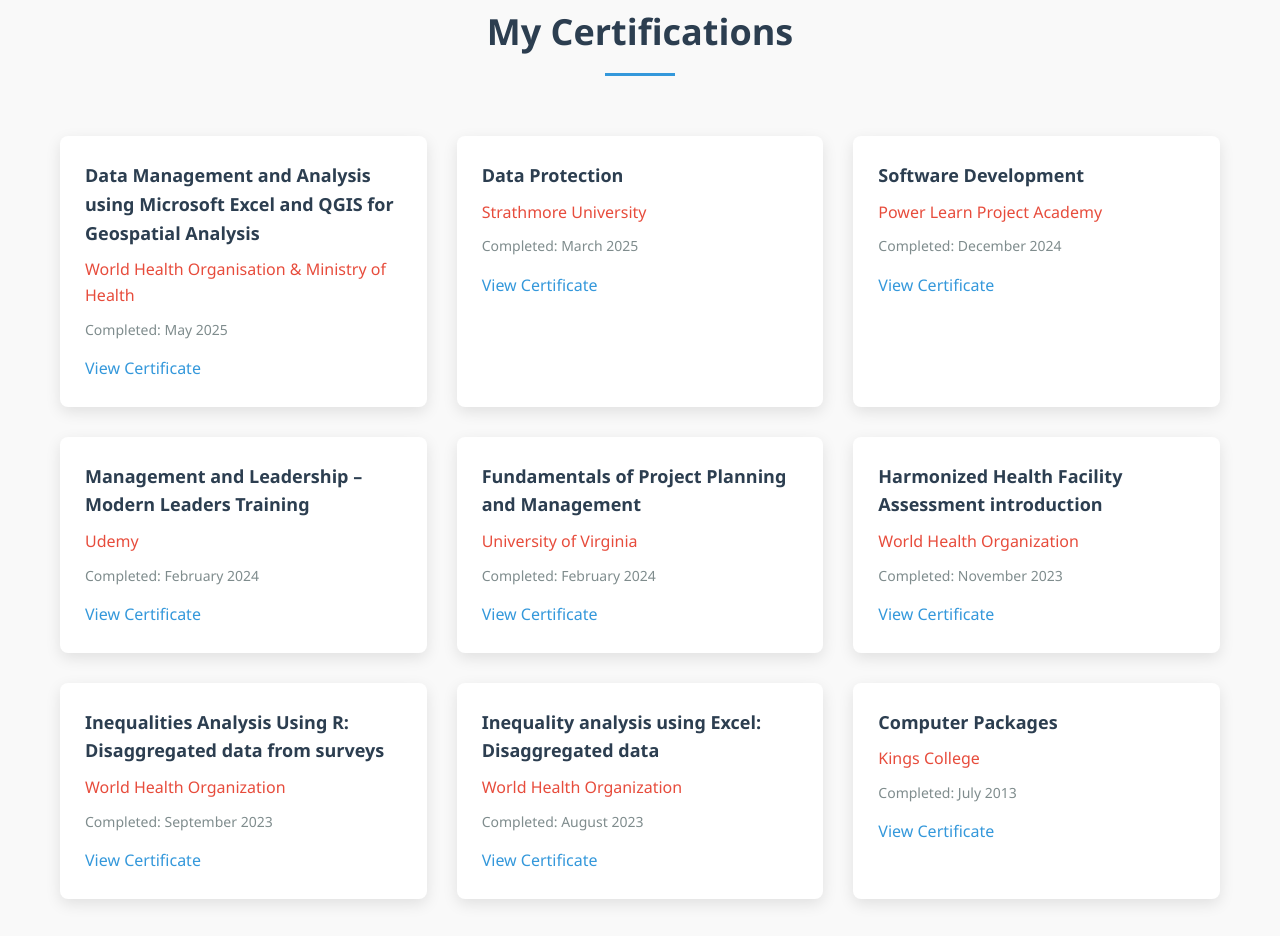
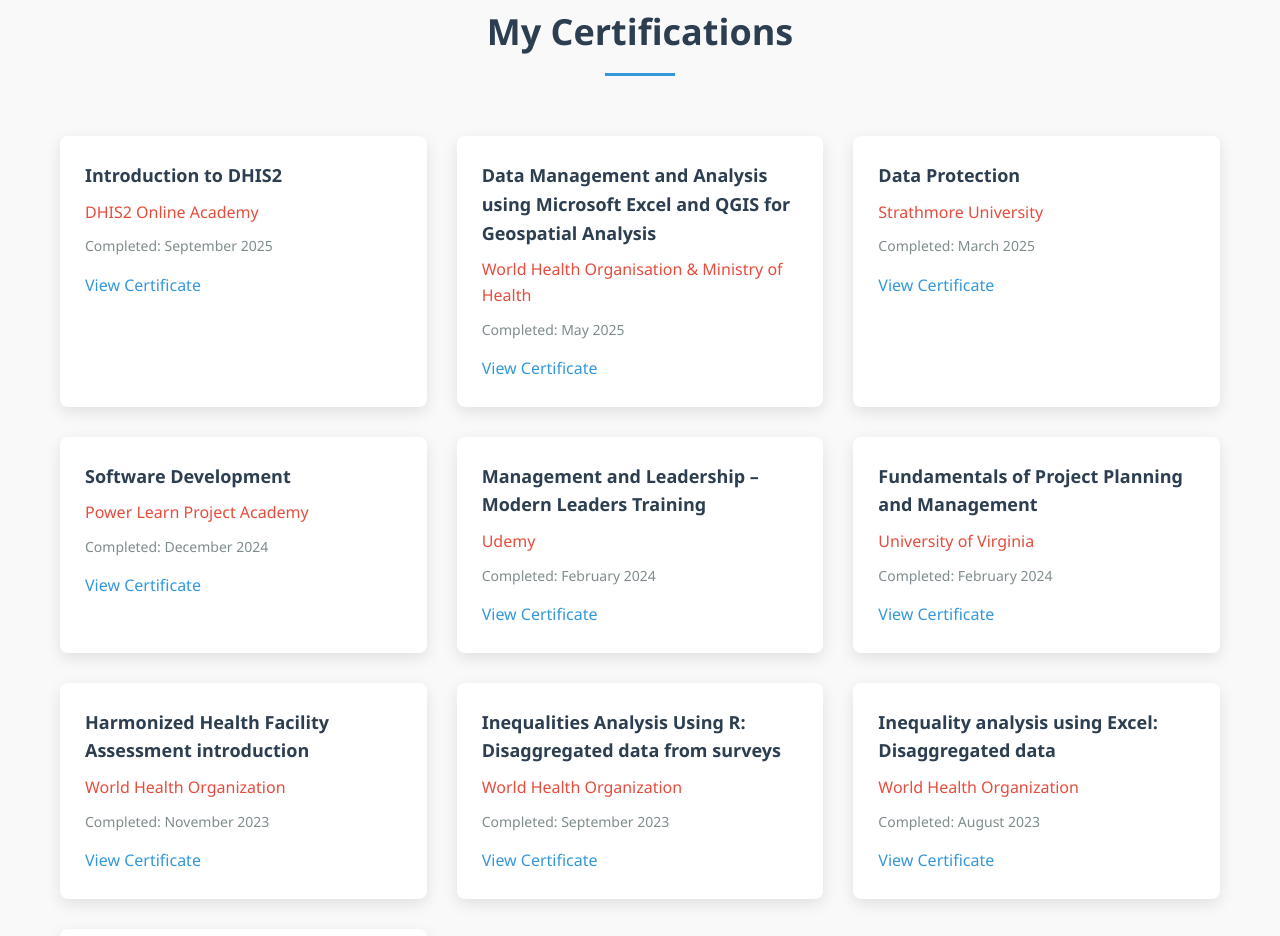
Before and after one commit to JacobMagara/Portfolio, a plain HTML site: page index.html in a window 1280 px wide. Shown: the part 6816-7752 px from the top of the page. Drawn offline with Linux system fonts and the light colour scheme.

Commit message:
added certification

```diff
--- a/index.html
+++ b/index.html
@@ -299,12 +299,12 @@
             </div>
             <div class="certifications-container">
                 <!-- Certification 1 -->
-<!--                 <div class="certification-card">
+                <div class="certification-card">
                     <h3 class="certification-title">Introduction to DHIS2</h3>
                     <div class="certification-org">DHIS2 Online Academy</div>
                     <div class="certification-date">Completed: September 2025</div>
-                    <a href="/CIPITS-Data-Protection-Course-Certificate_page-0001.jpg" class="certification-link" target="_blank">View Certificate</a>
-                </div> -->
+                    <a href="/Introduction to DHIS2.jpg" class="certification-link" target="_blank">View Certificate</a>
+                </div>
                 <div class="certification-card">
                     <h3 class="certification-title">Data Management and Analysis using Microsoft Excel and QGIS for Geospatial Analysis</h3>
                     <div class="certification-org">World Health Organisation & Ministry of Health</div>
```
